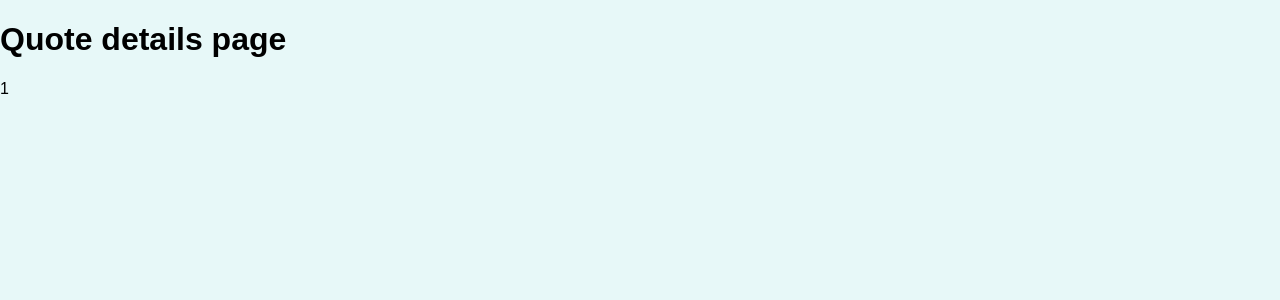
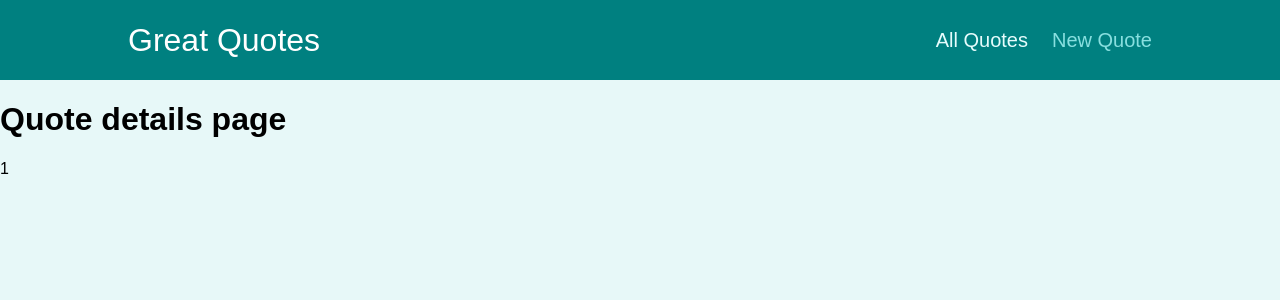
Before and after one commit to lukas-anci/react-router-module, a React (Create React App) app: page /quotes/1 in a window 1280 px wide. Shown: the top 300 px of the page. Built offline with nearby package versions, Linux system fonts and the light colour scheme.

Commit message:
main nav ok

```diff
--- a/src/App.jsx
+++ b/src/App.jsx
@@ -1,10 +1,12 @@
 import { Route, Switch, Redirect } from 'react-router-dom';
+import MainNavigation from './components/layout/MainNavigation';
 import AllQuotes from './pages/AllQuotes';
 import NewQuote from './pages/NewQuote';
 import QuoteDetails from './pages/QuoteDetails';
 function App() {
   return (
     <div>
+      <MainNavigation />
       <Switch>
         <Route path="/" exact>
           <Redirect to="/quotes" />
--- /dev/null
+++ b/src/components/layout/MainNavigation.jsx
@@ -0,0 +1,28 @@
+import React from 'react';
+import { NavLink } from 'react-router-dom';
+
+import classes from './MainNavigation.module.css';
+
+const MainNavigation = () => {
+  return (
+    <header className={classes.header}>
+      <div className={classes.logo}>Great Quotes</div>
+      <nav className={classes.nav}>
+        <ul>
+          <li>
+            <NavLink to="/quotes" activeClassName={classes.active}>
+              All Quotes
+            </NavLink>
+          </li>
+          <li>
+            <NavLink to="/new-quote" activeClassName={classes.active}>
+              New Quote
+            </NavLink>
+          </li>
+        </ul>
+      </nav>
+    </header>
+  );
+};
+
+export default MainNavigation;
--- a/src/pages/QuoteDetails.jsx
+++ b/src/pages/QuoteDetails.jsx
@@ -1,4 +1,5 @@
 import { Route, useParams } from 'react-router-dom';
+import Comments from '../components/comments/Comments';
 
 const QuoteDetails = () => {
   const { quoteId } = useParams();
@@ -8,7 +9,7 @@
       <h1>Quote details page</h1>
       <p>{quoteId}</p>
       <Route path={`/quotes/${quoteId}/:comment`}>
-        <h3>Comments test</h3>
+        <Comments />
       </Route>
     </>
   );
```
